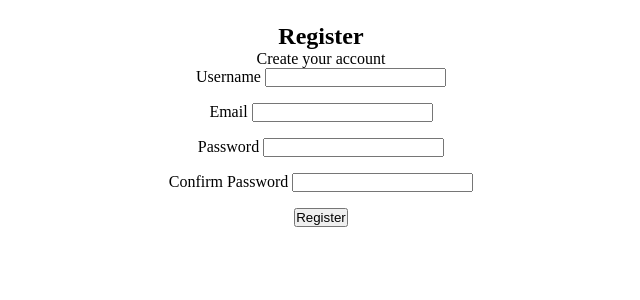
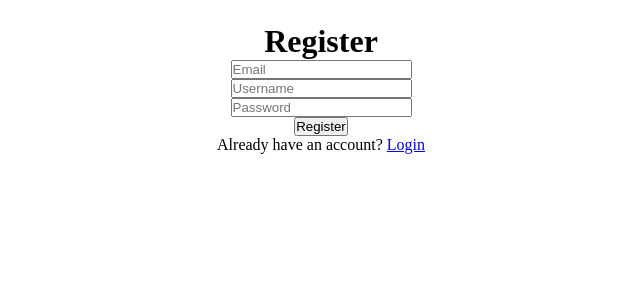
Before and after one commit to ArdaBaranSuludere/bitirme-projesi, a Flask app: page /auth/register in a window 1280 px wide. Shown: the part 77-377 px from the top of the page, without its empty margins (319-959 px from the left). Run offline with Flask 3, Linux system fonts and the light colour scheme.

Commit message:
register-page

```diff
--- a/app/templates/register.html
+++ b/app/templates/register.html
@@ -1,21 +1,27 @@
-
 <!-- register.html -->
 {% extends 'base.html' %} {% block title %} Register {% endblock %}
 
 {% block content %}
-<div class="py-5 text-center">
-  <h2>Register</h2>
-  <p class="lead">Create your account</p>
-</div>
 
-<div class="row">
-  <div class="col-md-6 offset-md-3">
+<div class="register-container">
+  <div class="register-wrapper">
     <form action="{{ url_for('auth.register') }}" method="post" novalidate>
       {{ form.hidden_tag() }}
+      <h1>Register</h1>
 
-      <div class="mb-3">
-        {{ form.username.label(class="form-label") }}
-        {{form.username(class="form-control") }}
+      <div class="register-input-box">
+        {{ form.email(class="form-control", placeholder="Email", required=True) }}
+        <i class="bx bx-envelope"></i>
+        {% if form.email.errors %}
+          <div class="invalid-feedback">
+            {{ form.email.errors[0] }}
+          </div>
+        {% endif %}
+      </div>
+
+      <div class="register-input-box">
+        {{ form.username(class="form-control", placeholder="Username", required=True) }}
+        <i class="bx bxs-user"></i>
         {% if form.username.errors %}
           <div class="invalid-feedback">
             {{ form.username.errors[0] }}
@@ -23,19 +29,9 @@
         {% endif %}
       </div>
 
-      <div class="mb-3">
-        {{ form.email.label(class="form-label") }}
-        {{form.email(class="form-control") }}
-        {% if form.email.errors %}
-          <div class="invalid-feedback">
-            {{ form.email.errors[0] }}
-          </div>
-        {% endif %}
-      </div>
-
-      <div class="mb-3">
-        {{ form.password.label(class="form-label") }}
-        {{form.password(class="form-control") }}
+      <div class="register-input-box">
+        {{ form.password(class="form-control", placeholder="Password", required=True, type="password") }}
+        <i class="bx bxs-lock-alt"></i>
         {% if form.password.errors %}
           <div class="invalid-feedback">
             {{ form.password.errors[0] }}
@@ -43,19 +39,10 @@
         {% endif %}
       </div>
 
-      <div class="mb-3">
-        {{ form.pass_confirm.label(class="form-label") }}
-        {{form.pass_confirm(class="form-control") }}
-        {% if form.pass_confirm.errors %}
-          <div class="invalid-feedback">
-            {{ form.pass_confirm.errors[0] }}
-          </div>
-        {% endif %}
+      <button type="submit" class="register-btn">Register</button>
+      <div class="register-register-link">
+        <p>Already have an account? <a href="{{ url_for('auth.login') }}">Login</a></p>
       </div>
-
-      <div class="mb-3">{{ form.submit(class="btn btn-primary btn-lg mx-auto d-block") }}</div>
-
-      <div class="mb-3" style="display: none"></div>
     </form>
   </div>
 </div>
```
Also changed, not shown: app/static/assets/css/register.css (added, +109 -0 lines).
